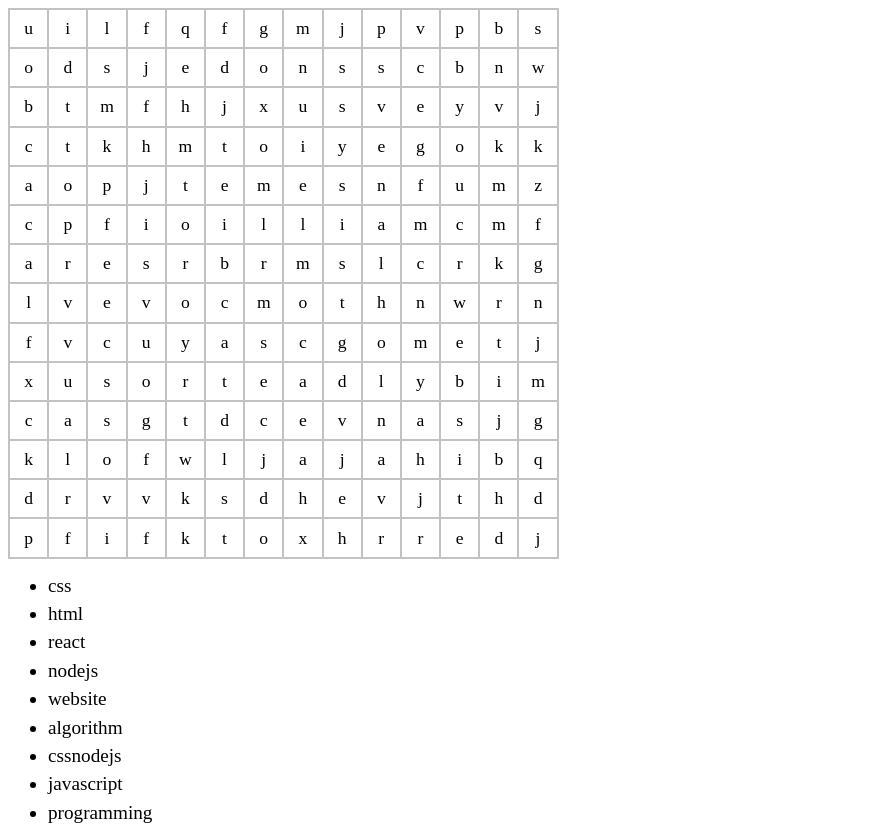
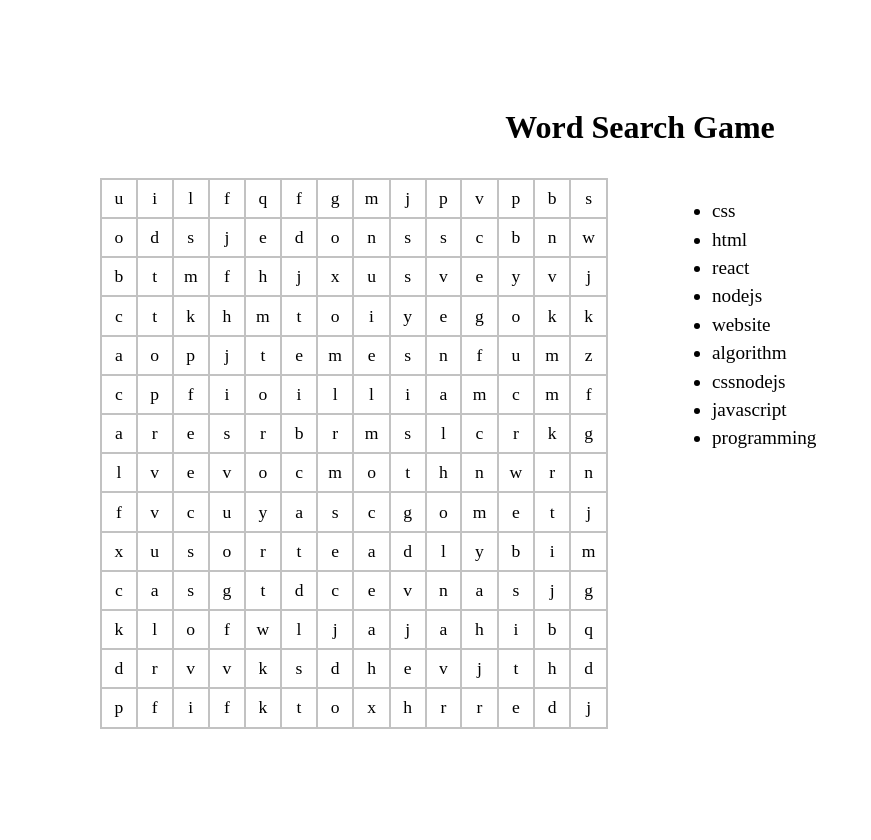
Before and after one commit to jahirfiquitiva/wordsearch, a Next.js app: page / in a window 1280 px wide. Shown: the whole page, without its empty margins (0-871 px from the left). After the commit the page ends 816 px from the top, so only its background shows below. Built offline with nearby package versions, Linux system fonts and the light colour scheme.

Commit message:
Update wordsearch site design

```diff
--- a/components/container/container.js
+++ b/components/container/container.js
@@ -1,8 +1,9 @@
 import Table from '@components/table/table';
 import WordsList from '@components/words-list/words-list';
+import styles from './container.module.css';
 
 const Container = () => {
-  return (<div>
+  return (<div className={styles.grid}>
     <Table/>
     <WordsList/>
   </div>);
--- /dev/null
+++ b/components/container/container.module.css
@@ -0,0 +1,11 @@
+.grid {
+  display: grid;
+  grid-template-columns: 1fr 1fr;
+  grid-gap: 4rem;
+}
+
+@media (max-width: 960px) {
+  .grid {
+    grid-template-columns: 1fr;
+  }
+}
--- a/components/table/table.js
+++ b/components/table/table.js
@@ -15,7 +15,8 @@ const Table = () => {
     });
   };
 
-  return (<table className={styles.ws}>
+  return (<div className={styles.tableContainer}>
+    <table className={styles.ws}>
       <tbody>
         {(puzzle || []).map((row, i) => {
           return (
@@ -32,7 +33,8 @@ const Table = () => {
           );
         })}
       </tbody>
-  </table>);
+    </table>
+  </div>);
 };
 
 export default Table;
--- a/components/table/table.module.css
+++ b/components/table/table.module.css
@@ -1,5 +1,10 @@
+.tableContainer {
+  margin: 0 auto;
+}
+
 table.ws {
   --border-color: rgba(0, 0, 0, .24);
   border-spacing: 0;
   border: 1px solid var(--border-color);
+  width: auto;
 }
--- a/components/wrapper/wrapper.js
+++ b/components/wrapper/wrapper.js
@@ -1,4 +1,5 @@
 import { createContext, useReducer } from 'react';
+import styles from './wrapper.module.css';
 
 export const WordSearchContext = createContext('ws');
 
@@ -36,7 +37,10 @@ const WordSearchWrapper = ({ puzzle, solved, placed, children }) => {
         selectedLetters, setSelectedLetters,
         solvedWords: getSolvedWords()
       }}>
-      {children}
+      <div className={styles.site}>
+        <h1 className={styles.siteTitle}>Word Search Game</h1>
+        {children}
+      </div>
     </WordSearchContext.Provider>
   );
 };
--- /dev/null
+++ b/components/wrapper/wrapper.module.css
@@ -0,0 +1,14 @@
+.site {
+  min-height: 100vh;
+  max-width: 1080px;
+  margin: 0 auto;
+  display: flex;
+  flex-direction: column;
+  justify-content: center;
+}
+
+.siteTitle {
+  font-size: 2rem;
+  text-align: center;
+  margin-bottom: 2rem;
+}
```
Lines whose indentation alone changed are shown as unchanged.
